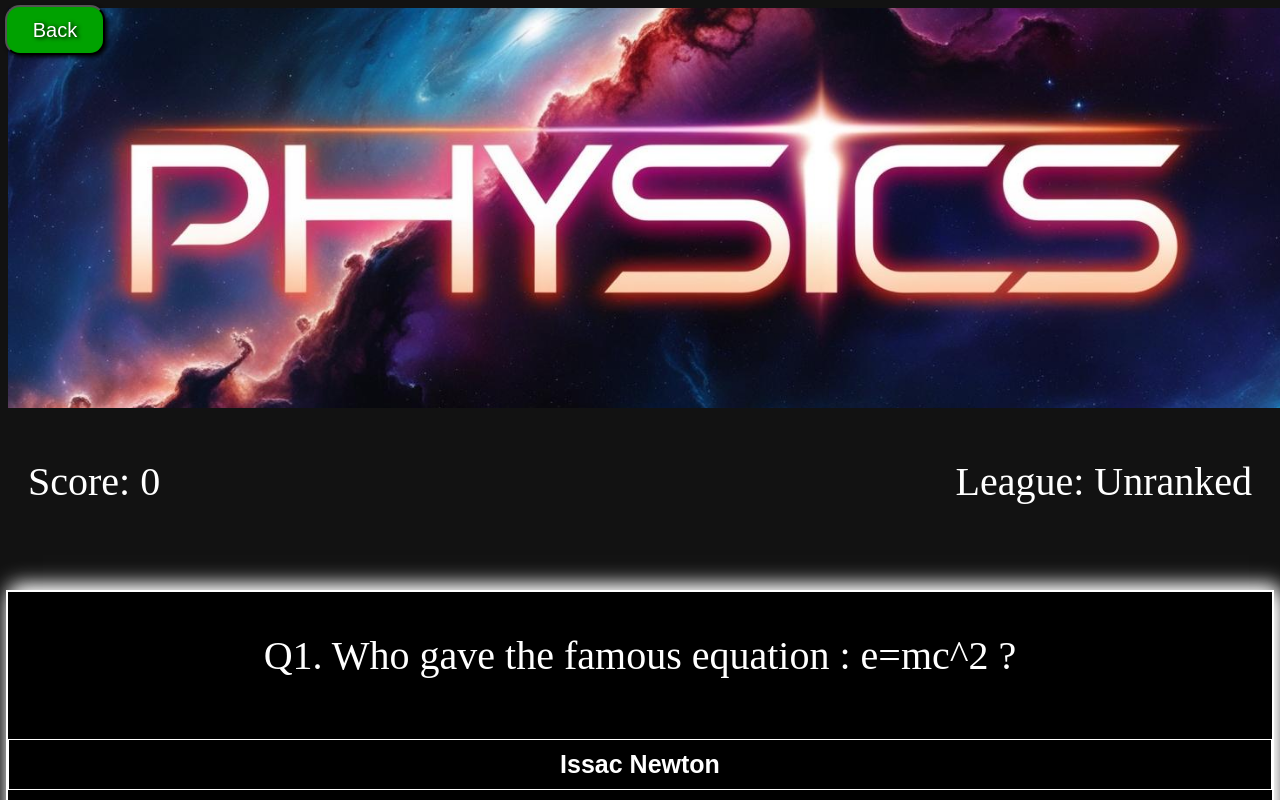
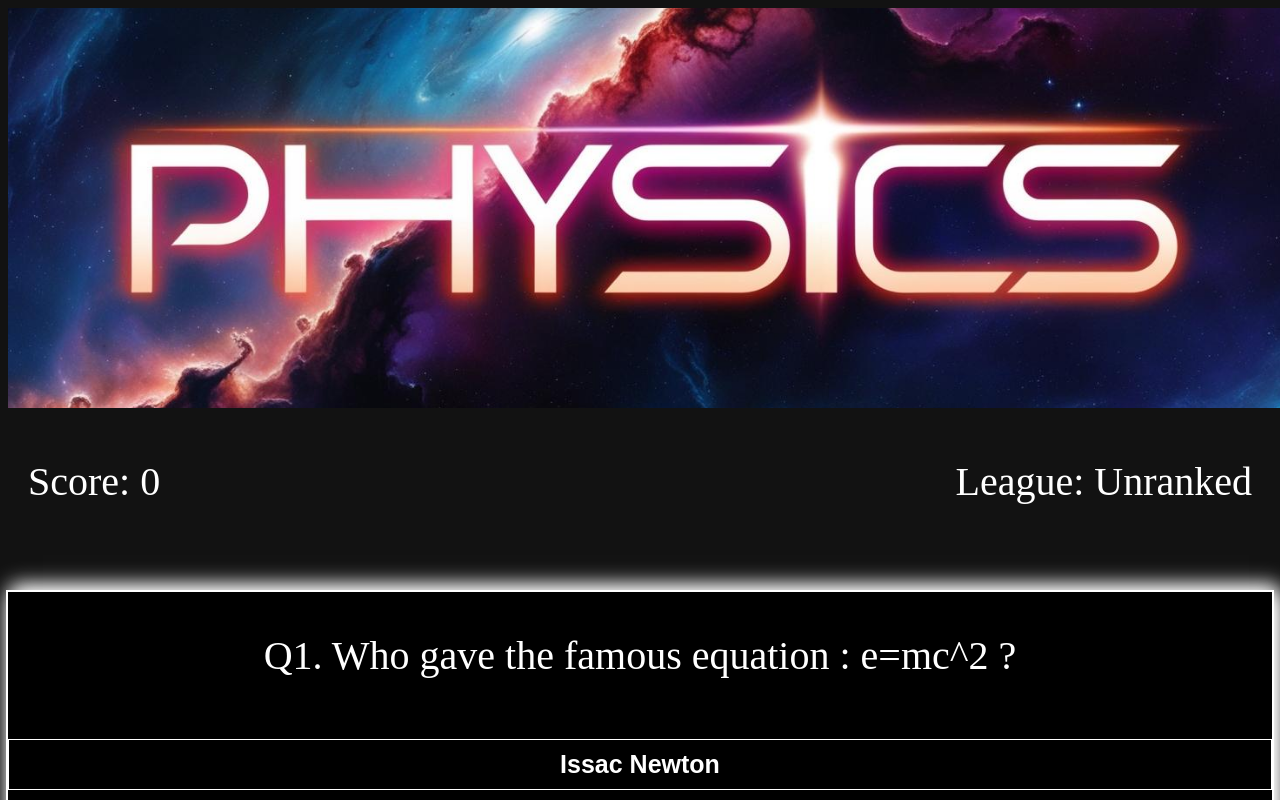
Before and after one commit to aysh-mzmdr/Scholars_Playground, a React (Vite) app: page /Scholars_Playground/physics in a window 1280 px wide. Shown: the top 800 px of the page. Built offline with nearby package versions, Linux system fonts and the light colour scheme.

Commit message:
Made minor changes

```diff
--- a/src/App.jsx
+++ b/src/App.jsx
@@ -6,7 +6,6 @@ import Maths from "./Subjects/Maths.jsx"
 import GK from "./Subjects/GK.jsx"
 import Computer from "./Subjects/Computer.jsx"
 import { AppProvider } from "./AppContext.jsx"
-
 import { BrowserRouter as Router, Routes, Route } from "react-router-dom";
 
 function App() {
--- a/src/Home/Home.jsx
+++ b/src/Home/Home.jsx
@@ -173,7 +173,11 @@ function Home(){
    const toGK =() => {navigate("/Scholars_Playground/general_knowledge");};
    const toComputer =() => {navigate("/Scholars_Playground/computer");};
 
-
+   const clickPhysics =() => toPhysics();
+   const clickChemistry =() => toChemistry();
+   const clickMaths =() =>  toMaths();
+   const clickGK =() => toGK();
+   const clickComputer =() => toComputer();
     return(
         <>
             <div ref={headerGSAP} className={styles.heading}>
@@ -196,11 +200,11 @@ function Home(){
             <div ref={playgroundGSAP} className={styles.playground}>
             <h1 style={{fontSize:"80px"}} onMouseEnter={() => gsap.to(playgroundGSAP.current.querySelectorAll("h1"),{transform:"scale(1.5)",color:"green",textShadow:"2px 2px 2px black,-1px 1px 2px yellow",duration:0.5})} onMouseLeave={() => gsap.to(playgroundGSAP.current.querySelectorAll("h1"),{transform:"scale(1)",color:"white",duration:0.5})}>Playground</h1>
                 <div class={styles.playArea} style={{display:"grid", gridTemplateColumns:"repeat(3,1fr)",gap:"50px",padding:"200px",height:"100vh",width:"100vw",backgroundImage:`url(${background})`,backgroundSize:"cover",backgroundPosition:"center",backgroundRepeat:"no-repeat"}}>
-                    <button id="B1" className={styles.subjects} onMouseEnter={() => gsap.to(playgroundGSAP.current.querySelector("#B1"),{background:"linear-gradient(90deg,rgb(8, 54, 8),rgba(255, 255, 0, 0))",transform:"scale(1.2)"})} onMouseLeave={() => gsap.to(playgroundGSAP.current.querySelector("#B1"),{background:"linear-gradient(90deg,lime,rgba(255, 255, 0, 0))",transform:"scale(1)"})} onClick={toPhysics}>Physics</button>
-                    <button id="B2" className={styles.subjects} onMouseEnter={() => gsap.to(playgroundGSAP.current.querySelector("#B2"),{background:"linear-gradient(90deg,rgb(8, 54, 8),rgba(255, 255, 0, 0))",transform:"scale(1.2)"})} onMouseLeave={() => gsap.to(playgroundGSAP.current.querySelector("#B2"),{background:"linear-gradient(90deg,lime,rgba(255, 255, 0, 0))",transform:"scale(1)"})} onClick={toChemistry}>Chemistry</button>
-                    <button id="B3" className={styles.subjects} onMouseEnter={() => gsap.to(playgroundGSAP.current.querySelector("#B3"),{background:"linear-gradient(90deg,rgb(8, 54, 8),rgba(255, 255, 0, 0))",transform:"scale(1.2)"})} onMouseLeave={() => gsap.to(playgroundGSAP.current.querySelector("#B3"),{background:"linear-gradient(90deg,lime,rgba(255, 255, 0, 0))",transform:"scale(1)"})} onClick={toMaths}>Mathematics</button>
-                    <button id="B4" className={styles.subjects} onMouseEnter={() => gsap.to(playgroundGSAP.current.querySelector("#B4"),{background:"linear-gradient(90deg,rgb(8, 54, 8),rgba(255, 255, 0, 0))",transform:"scale(1.2)"})} onMouseLeave={() => gsap.to(playgroundGSAP.current.querySelector("#B4"),{background:"linear-gradient(90deg,lime,rgba(255, 255, 0, 0))",transform:"scale(1)"})} onClick={toGK}>General Knowledge</button>
-                    <button id="B5" className={styles.subjects} onMouseEnter={() => gsap.to(playgroundGSAP.current.querySelector("#B5"),{background:"linear-gradient(90deg,rgb(8, 54, 8),rgba(255, 255, 0, 0))",transform:"scale(1.2)"})} onMouseLeave={() => gsap.to(playgroundGSAP.current.querySelector("#B5"),{background:"linear-gradient(90deg,lime,rgba(255, 255, 0, 0))",transform:"scale(1)"})} onClick={toComputer}>Computer</button>
+                    <button id="B1" className={styles.subjects} onMouseEnter={() => gsap.to(playgroundGSAP.current.querySelector("#B1"),{background:"linear-gradient(90deg,rgb(8, 54, 8),rgba(255, 255, 0, 0))",transform:"scale(1.2)"})} onMouseLeave={() => gsap.to(playgroundGSAP.current.querySelector("#B1"),{background:"linear-gradient(90deg,lime,rgba(255, 255, 0, 0))",transform:"scale(1)"})} onClick={clickPhysics}>Physics</button>
+                    <button id="B2" className={styles.subjects} onMouseEnter={() => gsap.to(playgroundGSAP.current.querySelector("#B2"),{background:"linear-gradient(90deg,rgb(8, 54, 8),rgba(255, 255, 0, 0))",transform:"scale(1.2)"})} onMouseLeave={() => gsap.to(playgroundGSAP.current.querySelector("#B2"),{background:"linear-gradient(90deg,lime,rgba(255, 255, 0, 0))",transform:"scale(1)"})} onClick={clickChemistry}>Chemistry</button>
+                    <button id="B3" className={styles.subjects} onMouseEnter={() => gsap.to(playgroundGSAP.current.querySelector("#B3"),{background:"linear-gradient(90deg,rgb(8, 54, 8),rgba(255, 255, 0, 0))",transform:"scale(1.2)"})} onMouseLeave={() => gsap.to(playgroundGSAP.current.querySelector("#B3"),{background:"linear-gradient(90deg,lime,rgba(255, 255, 0, 0))",transform:"scale(1)"})} onClick={clickMaths}>Mathematics</button>
+                    <button id="B4" className={styles.subjects} onMouseEnter={() => gsap.to(playgroundGSAP.current.querySelector("#B4"),{background:"linear-gradient(90deg,rgb(8, 54, 8),rgba(255, 255, 0, 0))",transform:"scale(1.2)"})} onMouseLeave={() => gsap.to(playgroundGSAP.current.querySelector("#B4"),{background:"linear-gradient(90deg,lime,rgba(255, 255, 0, 0))",transform:"scale(1)"})} onClick={clickGK}>General Knowledge</button>
+                    <button id="B5" className={styles.subjects} onMouseEnter={() => gsap.to(playgroundGSAP.current.querySelector("#B5"),{background:"linear-gradient(90deg,rgb(8, 54, 8),rgba(255, 255, 0, 0))",transform:"scale(1.2)"})} onMouseLeave={() => gsap.to(playgroundGSAP.current.querySelector("#B5"),{background:"linear-gradient(90deg,lime,rgba(255, 255, 0, 0))",transform:"scale(1)"})} onClick={clickComputer}>Computer</button>
                 </div>
             </div>
 
--- a/src/Subjects/Chemistry.jsx
+++ b/src/Subjects/Chemistry.jsx
@@ -58,7 +58,6 @@ function Chemistry(){
         <>
             <div className={styles.top}>
                 <img src={chemistryImage} alt="Chemistry"></img>
-                <button className={styles.homePage} onClick={() => toHome()}>Back</button>
             </div>
 
             <div className={styles.status}>
@@ -102,6 +101,7 @@ function Chemistry(){
                     <button className={styles.unanswered} onClick={() => {incorrectHandle("Q5");updateCorrectButton5(styles.correct)}}>Victor Grignard</button>
                     <button className={styles.unanswered} onClick={() => {incorrectHandle("Q5");updateCorrectButton5(styles.correct)}}>Ernest Rutherford</button>
                 </div>
+                <button className={styles.homePage} onClick={() => toHome()}>Submit</button>
             </div>
         </>
     )
--- a/src/Subjects/Computer.jsx
+++ b/src/Subjects/Computer.jsx
@@ -57,7 +57,6 @@ function Computer(){
         <>
             <div className={styles.top}>
                 <img src={computerImage} alt="Computer"></img>
-                <button className={styles.homePage} onClick={() => toHome()}>Back</button>
             </div>
 
              <div className={styles.status}>
@@ -101,6 +100,7 @@ function Computer(){
                     <button className={styles.unanswered} onClick={() => {incorrectHandle("Q5");updateCorrectButton5(styles.correct)}}>Virtual Reality</button>
                     <button className={correctButton5} onClick={() => {correctHandle("Q5");updateCorrectButton5(styles.correct)}}>Augmented Reality</button>
                 </div>
+                <button className={styles.homePage} onClick={() => toHome()}>Submit</button>
             </div>
         </>
     )
--- a/src/Subjects/GK.jsx
+++ b/src/Subjects/GK.jsx
@@ -57,7 +57,6 @@ function GK(){
         <>
             <div className={styles.top}>
                 <img src={GKImage} alt="General Knowledge" style={{}}></img>
-                <button className={styles.homePage} onClick={() => toHome()}>Back</button>
             </div>
 
              <div className={styles.status}>
@@ -68,14 +67,14 @@ function GK(){
             <div className={styles.middle}>
                 <div id="Q1" className={styles.question}>
                     <p>Q1. Who build Qutub Minar ?</p>
-                    <button className={styles.unanswered}onClick={() => {incorrectHandle("Q1");updateCorrectButton1(styles.correct)}}>Mohammad Bin Tughlaq</button>
+                    <button className={styles.unanswered} onClick={() => {incorrectHandle("Q1");updateCorrectButton1(styles.correct)}}>Mohammad Bin Tughlaq</button>
                     <button className={styles.unanswered} onClick={() => {incorrectHandle("Q1");updateCorrectButton1(styles.correct)}}>Akbar</button>
                     <button className={correctButton1} onClick={() => {correctHandle("Q1");updateCorrectButton1(styles.correct)}}>Qutub-ud-Din Aibak</button>
                     <button className={styles.unanswered} onClick={() => {incorrectHandle("Q1");updateCorrectButton1(styles.correct)}}>Alauddin Khalji</button>
                 </div>
                 <div id="Q2" className={styles.question}>
                     <p>Q2. What is the brightest object in the night sky?</p>
-                    <button className={styles.unanswered} lick={() => {incorrectHandle("Q2");updateCorrectButton2(styles.correct)}}>Venus</button>
+                    <button className={styles.unanswered} onClick={() => {incorrectHandle("Q2");updateCorrectButton2(styles.correct)}}>Venus</button>
                     <button className={styles.unanswered} onClick={() => {incorrectHandle("Q2");updateCorrectButton2(styles.correct)}}>Sirus</button>
                     <button className={styles.unanswered} onClick={() => {incorrectHandle("Q2");updateCorrectButton2(styles.correct)}}>Pole star</button>
                     <button className={correctButton2} onClick={() => {correctHandle("Q2");updateCorrectButton2(styles.correct)}}>Moon</button>
@@ -101,6 +100,7 @@ function GK(){
                     <button className={styles.unanswered} onClick={() => {incorrectHandle("Q5");updateCorrectButton5(styles.correct)}}>Dead Sea</button>
                     <button className={styles.unanswered} onClick={() => {incorrectHandle("Q5");updateCorrectButton5(styles.correct)}}>Red Sea</button>
                 </div>
+                <button className={styles.homePage} onClick={() => toHome()}>Submit</button>
             </div>
         </>
     )
--- a/src/Subjects/Maths.jsx
+++ b/src/Subjects/Maths.jsx
@@ -57,7 +57,6 @@ function Maths(){
         <>
             <div className={styles.top}>
                 <img src={mathsImage} alt="Maths"></img>
-                <button className={styles.homePage} onClick={() => toHome()}>Back</button>
             </div>
 
              <div className={styles.status}>
@@ -102,6 +101,7 @@ function Maths(){
                     <button className={styles.unanswered} onClick={() => {incorrectHandle("Q5");updateCorrectButton5(styles.correct)}}>16</button>
                     <button className={correctButton5} onClick={() => {correctHandle("Q5");updateCorrectButton5(styles.correct)}}>12</button>
                 </div>
+                <button className={styles.homePage} onClick={() => toHome()}>Submit</button>
             </div>
         </>
     )
--- a/src/Subjects/Physics.jsx
+++ b/src/Subjects/Physics.jsx
@@ -57,7 +57,6 @@ function Physics(){
         <>
             <div className={styles.top}>
                 <img src={physicsImage} alt="Physics"></img>
-                <button className={styles.homePage} onClick={() => toHome()}>Back</button>
             </div>
 
              <div className={styles.status}>
@@ -102,6 +101,7 @@ function Physics(){
                     <button className={correctButton5} onClick={() => {correctHandle("Q5");updateCorrectButton5(styles.correct)}}>9.1*10^-31 Kg</button>
                     <button className={styles.unanswered} onClick={() => {incorrectHandle("Q5");updateCorrectButton5(styles.correct)}}>2.4*10^-27 Kg</button>
                 </div>
+                <button className={styles.homePage} onClick={() => toHome()}>Submit</button>
             </div>
         </>
     )
--- a/src/Subjects/Subjects.module.css
+++ b/src/Subjects/Subjects.module.css
@@ -96,17 +96,15 @@ img{
 }
 
 .homePage{
-    position: fixed;
-    top:5px;
-    left:5px;
-    width:100px;
-    height:50px;
+    width:250px;
+    height:90px;
     background-color:rgb(0, 162, 0);
-    font-size: 20px;
+    font-size: 35px;
     text-shadow: 2px 1px 4px black;
     box-shadow: 2px 2px 4px black;
     color:white;
     border-radius: 15px;
+    margin-bottom: 50px;
 }
 
 .homePage:hover{
```
